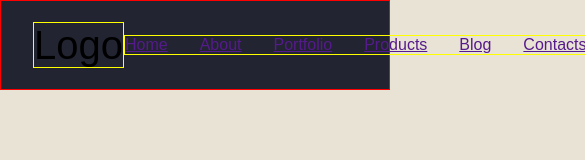
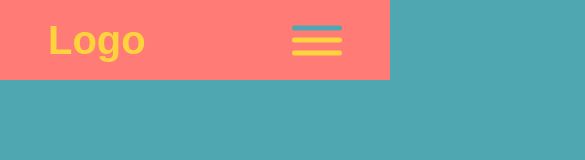
Before and after one commit to TrevorsDev/responsive-navbar-w-submenus, a plain HTML site: page index.html in a window 390 px wide. Shown: the whole page, 585 px wide, since content can reach past the window. Drawn offline with Linux system fonts and the light colour scheme.

Commit message:
add functionality, layout, styling, and content. fix menu closing issue next time

```diff
--- a/index.html
+++ b/index.html
@@ -9,9 +9,9 @@
 <body>
   <nav>
     <div class="logo">
-      <a>Logo</a>
+      <a href="">Logo</a>
     </div>
-    <ul>
+    <ul class="off-screen-menu">
       <li><a href="">Home</a></li>
       <li><a href="">About</a></li>
       <li><a href="">Portfolio</a></li>
@@ -20,9 +20,9 @@
       <li><a href="">Contacts</a></li>
     </ul>
     <div class="ham-menu">
-      <span></span>
-      <span></span>
-      <span></span>
+      <span class="color1"></span>
+      <span class="color2"></span>
+      <span class="color3"></span>
     </div>
   </nav>
 </body>
--- a/style.css
+++ b/style.css
@@ -9,52 +9,107 @@
 html,body {
   height: 100%;
   width: 100%;
-  background-color: #e9e3d5;
+  background-color: #4fa7b2;
 }
 
 nav {
   display: flex;
   align-items: center;
-  padding: .5rem 2rem;
-  height: 90px;
+  justify-content: space-between;
+  background: #FF7b76;
   position: relative;
-  background-color: rgb(34, 37, 49);
-  border: red solid 1px;
+  height: 5em;
+  width: 100%;
+  padding:  0 3em; /* Adjust padding for spacing inside nav em*/
+  z-index: 1000;
+}
+
+a {
+  text-decoration: none;
+}
+
+.logo {
+  display: flex;
+  justify-content: center;
+  align-items: center;
+  font-weight: 800;
+  padding: 1em 0;
+}
+
+.logo a {
+  font-size: 2.5em;
+  color: #ffd33d;
+}
+
+.logo a:hover {
+  cursor: pointer;
+}
+
+nav ul {
+  display: flex;
+  align-items: center; /* Centers list items vertically */
+}
+
+nav ul li {
+  display: flex;
+  align-items: center;
+  height: 100%;
+  width: 100%;
+}
+
+nav ul li a {
+  display: flex;
+  justify-content: center;
+  align-items: center;
+  color: #FFD33D;
+  font-size: 1.1rem;
+  font-weight: 550;
+  height: 100%;
+  width: 100%;
+  padding: 2em 1.5em;
+  transition: background-color 0.3s ease, color .4s ease;
+}
+
+nav ul li a:hover {
+  background-color: #4fa7b2;
+  color: #FF7b76;
+  border-bottom: #FF7b76 solid 2px;
+  text-decoration: underline;
+  transition: background-color 0.7s ease, color .7s ease;
+  cursor: pointer;
 }
 
 /* Content inside of the navbar with no classes set to active */
 
-.logo a {
-  font-size: 2.5rem;
-  border: yellow solid 1px;
-}
-
-nav ul {
-  display: flex;
-  margin-left: auto;
-  list-style: none;
-  gap: 2rem;
-  border: yellow solid 1px;
-}
-
 .ham-menu {
+  display: none;
   height: 50px;
   width: 50px;
   margin-left: auto;
   position: relative;
-  border: white solid 1px;
 }
 
 .ham-menu span {
   height: 5px;
   width: 100%;
-  background-color: #6f86ff;
   border-radius: 25px;
   position: absolute;
   top: 50%;
   left: 50%;
   transform: translate(-50%, -50%);
   transition: .3s ease;
+}
+
+.color1 {
+  background-color: #4fa7b2;
+}
+
+.color2 {
+  background-color: #ffd33d;
+}
+
+.color3 {
+  background-color: #ffd33d;
 }
 
 .ham-menu span:nth-child(1) {
@@ -67,7 +122,7 @@ nav ul {
 
 /* Ham menu animation when user clicks, setting ham menu to an "X" */
 
-.ham-menu.active span:nth-child(1) {
+ .ham-menu.active span:nth-child(1) {
   top: 50%;
   transform: translate(-50%, -50%) rotate(45deg);
 }
@@ -80,3 +135,49 @@ nav ul {
   top: 50%;
   transform: translate(-50%, -50%) rotate(-45deg);
 }
+
+ @media (max-width: 890px) {
+
+  nav {
+    z-index: 1000;
+  }
+
+  .off-screen-menu {
+    position: absolute;
+    top: 0;
+    left: 0;
+    right: 0;
+    height: 0;
+    flex-direction: column;
+    background-color:#ff9282;
+    overflow: hidden;
+    /* z-index: -1; */
+  }
+
+  .off-screen-menu.active {
+    height: 700%;
+    top: 5em;
+    z-index: 1;
+    border-top:#FFD33D solid 1px;
+    border-bottom: #FFD33D solid 1px;
+    transition: height .5s ease, z-index 0s 0s;
+  }
+
+  nav ul li {
+    display: flex;
+    justify-content: center;
+  }
+
+  nav ul li a:hover {
+    color: white;
+    border-bottom: none;
+    border-left: #FFD33D dashed 2px;
+    border-right: #FFD33D dashed 2px;
+  }
+
+  .ham-menu {
+    display: flex;
+    justify-content: center;
+  }
+
+}
```
